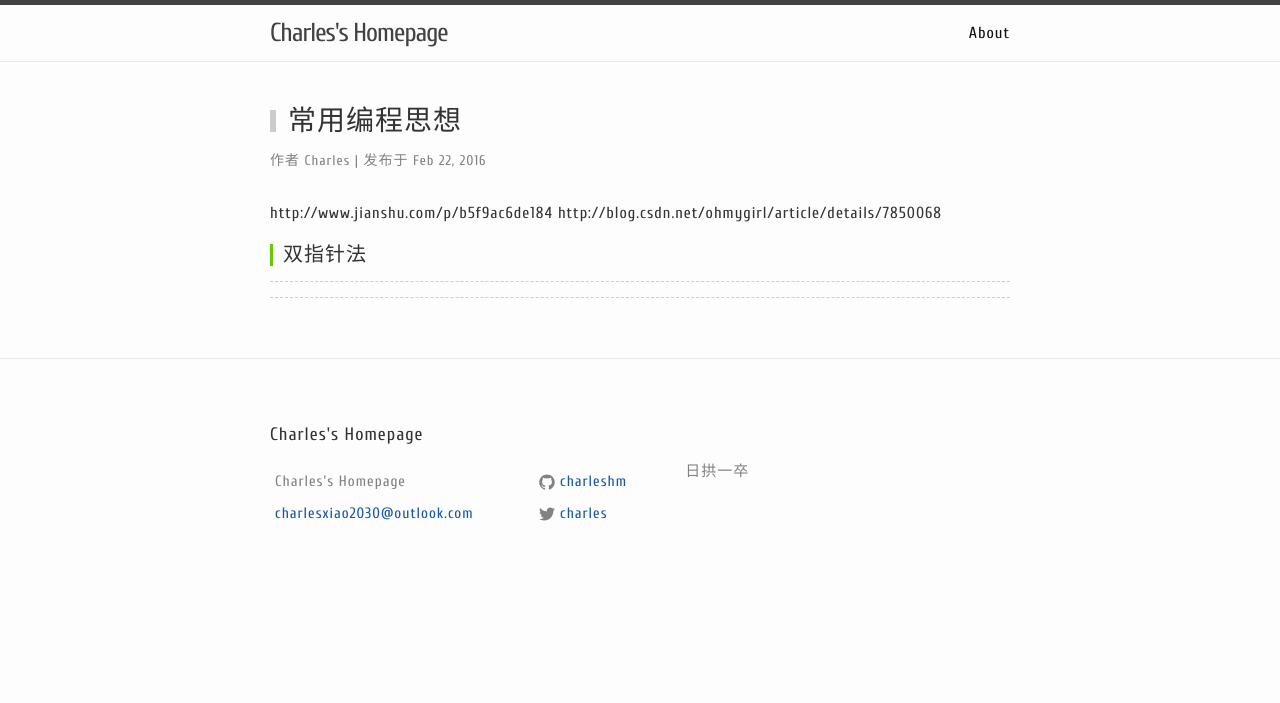
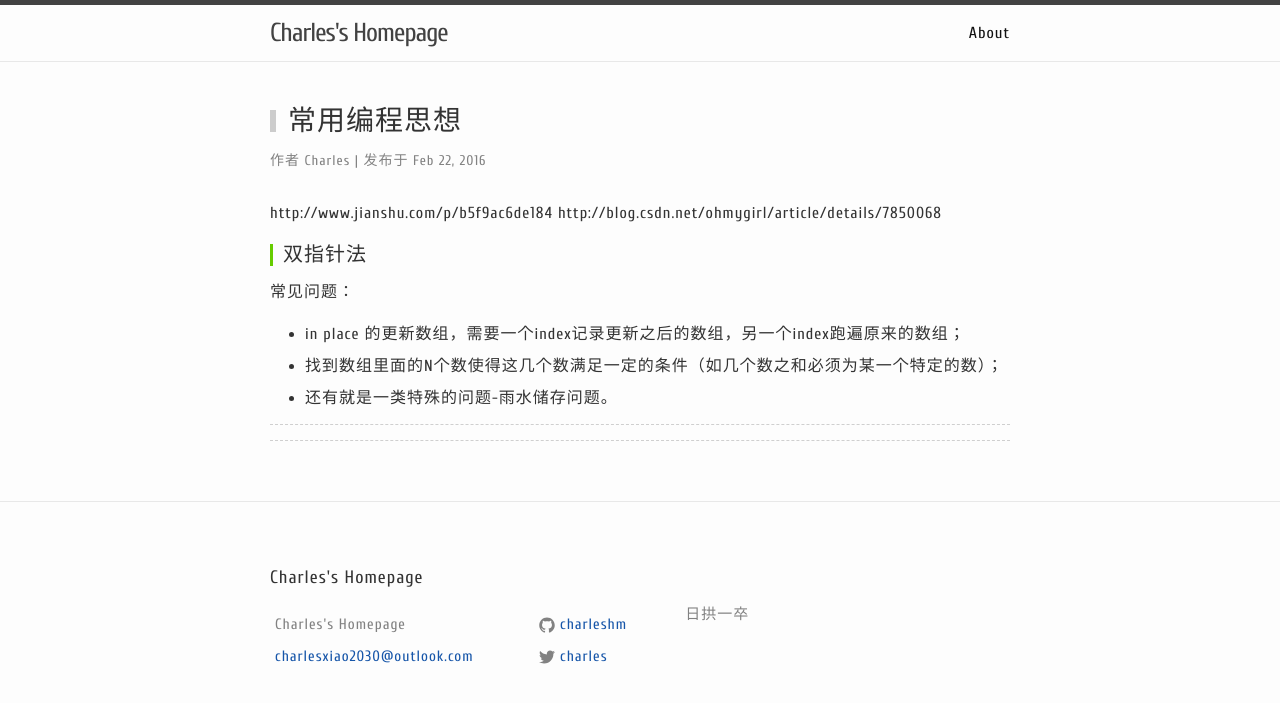
Before and after one commit to charleshm/charleshm.github.io, a Jekyll site: the page built from _posts/2016-02-22-Program-Thinking.md, in a window 1280 px wide. Shown: the top 703 px of the page. Built offline with Jekyll 4.4.1, drawn with Linux system fonts in a browser that asks for light colours; nearby versions of some CDN libraries; comment, search, counter and statistics services are not loaded.

Commit message:
first blood

```diff
--- a/_posts/2016-02-22-Program-Thinking.md
+++ b/_posts/2016-02-22-Program-Thinking.md
@@ -11,3 +11,7 @@ http://www.jianshu.com/p/b5f9ac6de184
 http://blog.csdn.net/ohmygirl/article/details/7850068
 
 #### 双指针法
+常见问题：
+- in place 的更新数组，需要一个index记录更新之后的数组，另一个index跑遍原来的数组；
+- 找到数组里面的N个数使得这几个数满足一定的条件（如几个数之和必须为某一个特定的数）；
+- 还有就是一类特殊的问题-雨水储存问题。
```
